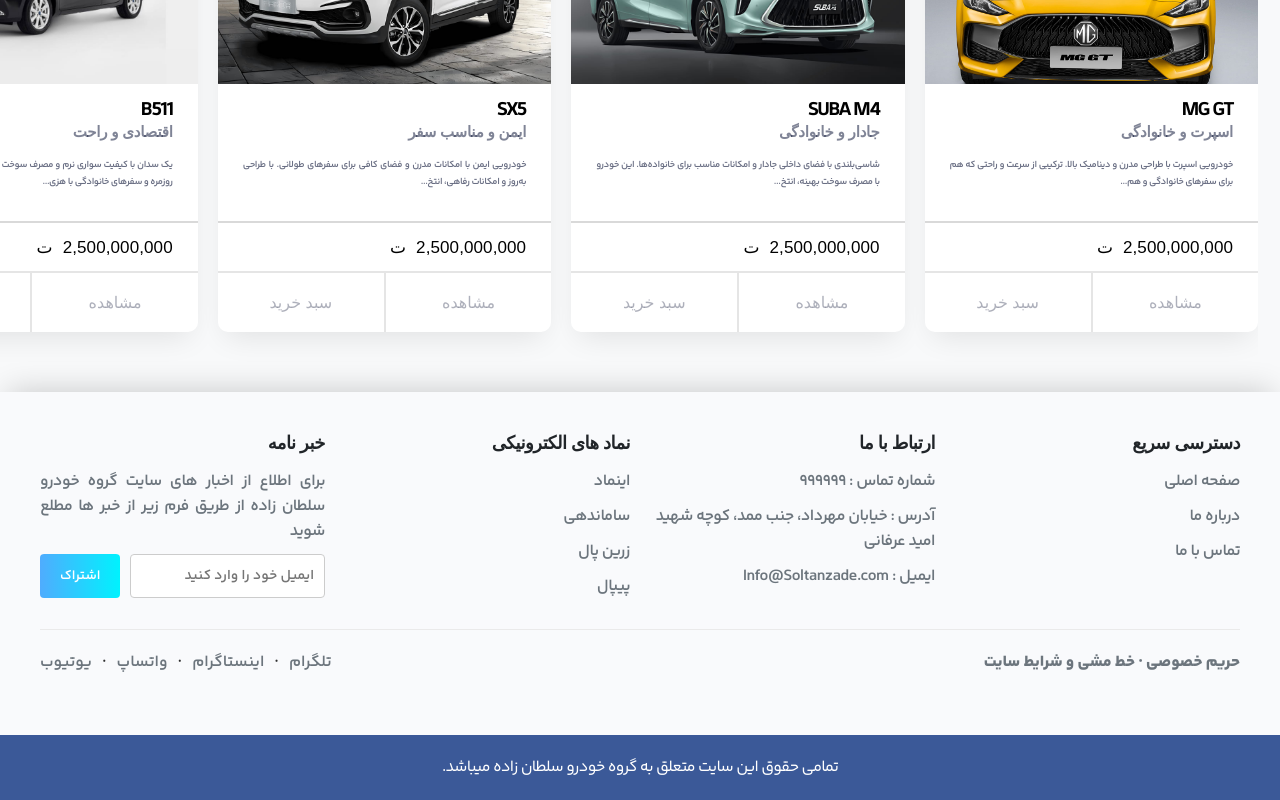
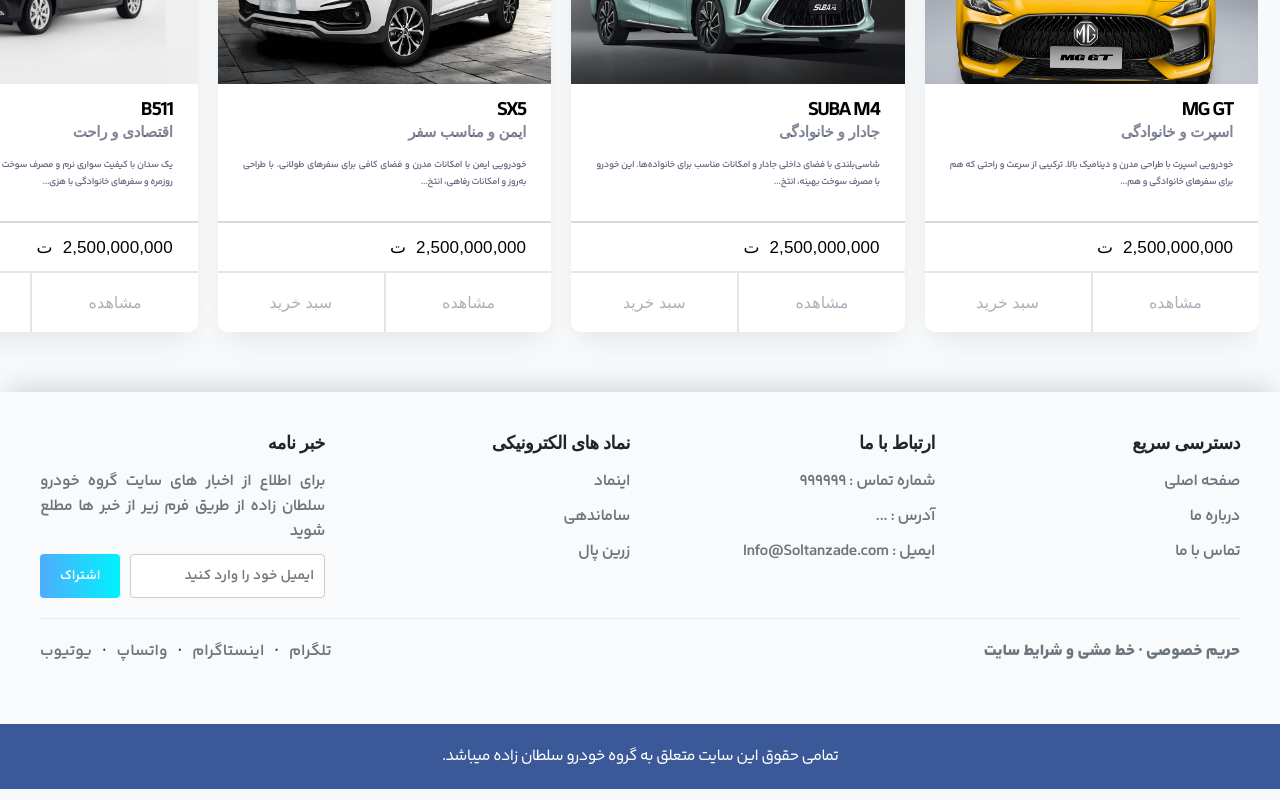
Before and after one commit to ervinrahimi/sz, a Next.js app: page / in a window 1280 px wide. Shown: the part 2494-3294 px from the top of the page. Built offline with nearby package versions, Linux system fonts and the light colour scheme; no server answers; the database is empty; a web font is replaced by a local one.

Commit message:
Fix Footer

```diff
--- a/src/components/layout/Footer/Footer.jsx
+++ b/src/components/layout/Footer/Footer.jsx
@@ -29,7 +29,7 @@
               </li>
               <li>
                 <a href="#" className={styles.highlight}>
-                  آدرس : خیابان مهرداد، جنب ممد، کوچه شهید امید عرفانی
+                  آدرس : ...
                 </a>
               </li>
               <li>
@@ -48,9 +48,6 @@
               </li>
               <li>
                 <a href="#">زرین پال</a>
-              </li>
-              <li>
-                <a href="#">پیپال</a>
               </li>
             </ul>
           </div>
```
